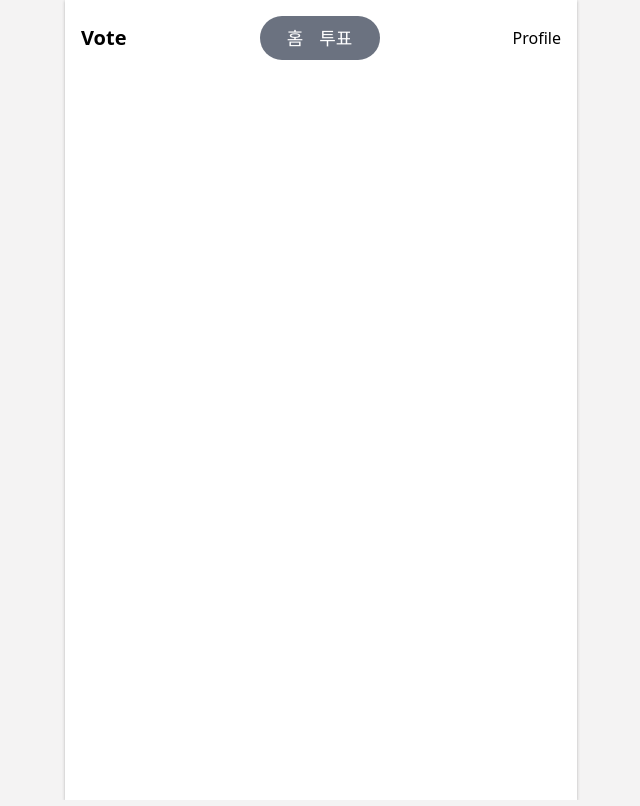
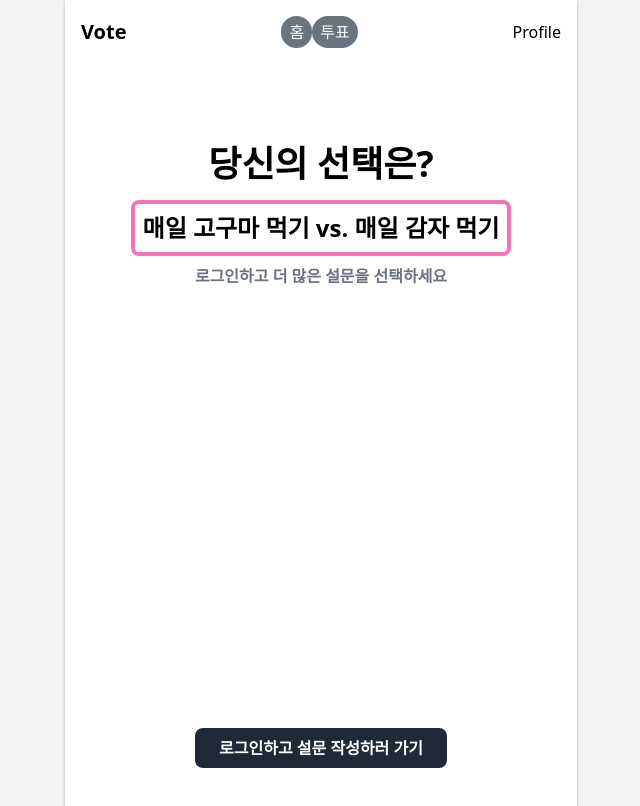
Before and after one commit to BOOPINION/Vote-FE2, a React (Create React App) app: page / in a window 1280 px wide. Shown: the top 806 px of the page, without its empty margins (319-959 px from the left). Built offline with nearby package versions, Linux system fonts and the light colour scheme.

Commit message:
✨ 메인 문구추가 및 페이지 이동 구현
메인 문구추가 및 페이지 이동 구현

```diff
--- a/src/components/Header.tsx
+++ b/src/components/Header.tsx
@@ -1,15 +1,17 @@
 import React from "react";
-
+import { Link } from "react-router-dom";
 const Header: React.FC = () => {
   return (
     <div className="flex w-auto justify-between items-center m-4">
       <div className="text-xl font-bold">Vote</div>
-      <button className="w-1/4 bg-gray-500 rounded-full">
-        <div className="flex justify-center items-center h-auto flex rounded-full text-lg">
-          <div className="m-2 text-white">홈</div>
-          <div className="m-2 text-white text-lg">투표</div>
-        </div>
-      </button>
+      <div className="flex justify-between items-center">
+        <Link to="/" className="bg-gray-500 rounded-full px-2 py-1">
+          <div className="text-white">홈</div>
+        </Link>
+        <Link to="/vote-result" className="bg-gray-500 rounded-full px-2 py-1">
+          <div className="text-white">투표</div>
+        </Link>
+      </div>
       <button>Profile</button>
     </div>
   );
--- /dev/null
+++ b/src/components/Main.tsx
@@ -0,0 +1,22 @@
+import React from "react";
+
+const Main: React.FC = () => {
+  return (
+    <div className="flex flex-col items-center justify-between h-screen">
+      <div className="flex flex-col mt-20 mx-12 items-center">
+        <div className="text-4xl font-bold mb-4">당신의 선택은?</div>
+        <div className="w-auto border border-4 border-pink-400 p-2 rounded-lg text-2xl font-bold mb-2">
+          매일 고구마 먹기 vs. 매일 감자 먹기
+        </div>
+        <div className="text-md text-gray-500 font-semibold">
+          로그인하고 더 많은 설문을 선택하세요
+        </div>
+      </div>
+      <button className="bg-gray-800 text-white px-6 py-2 rounded-lg font-semibold hover:bg-black mb-24">
+        로그인하고 설문 작성하러 가기
+      </button>
+    </div>
+  );
+};
+
+export default Main;
--- a/src/pages/mainHome.tsx
+++ b/src/pages/mainHome.tsx
@@ -1,8 +1,14 @@
 import React from "react";
+import Header from "../components/Header";
+import Main from "../components/Main";
 
-import Header from "../components/Header";
 const MainHome: React.FC = () => {
-  return <Header />;
+  return (
+    <div>
+      <Header />
+      <Main />
+    </div>
+  );
 };
 
 export default MainHome;
```
Also changed, not shown: tsconfig.json (+2 -8 lines).
